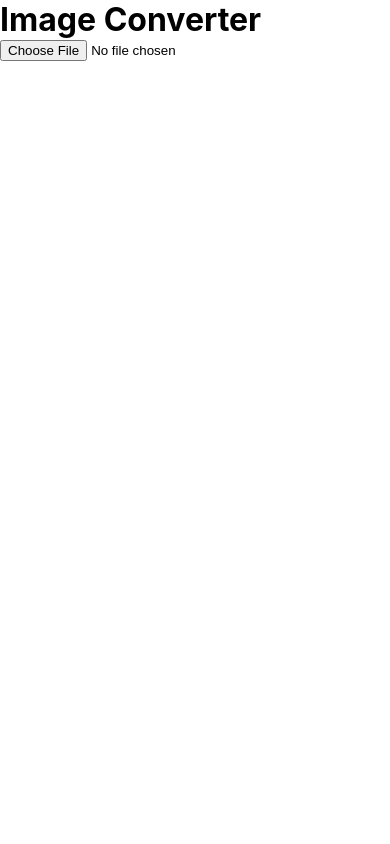
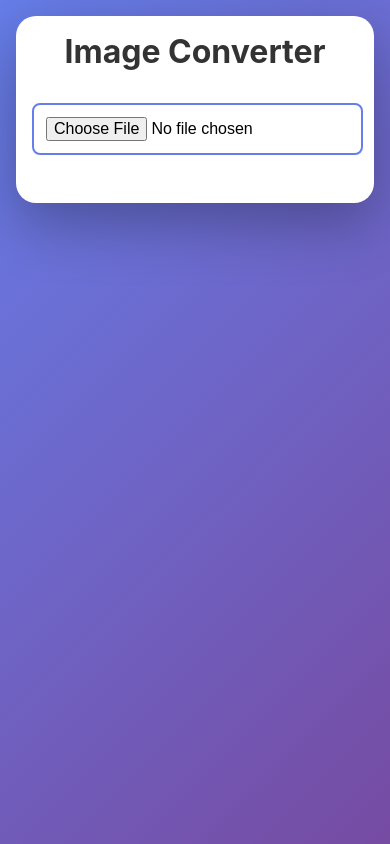
Before and after one commit to Vlx32/image-converter, a React (Vite) app in the folder client/: page / in a window 390 px wide. Built offline with nearby package versions, Linux system fonts and the light colour scheme.

Commit message:
Fix missing styles

```diff
--- a/client/src/App.css
+++ b/client/src/App.css
@@ -1,152 +1,186 @@
-.app-container {
-  min-height: 100vh;
-  background: linear-gradient(135deg, #667eea 0%, #764ba2 100%);
-  padding: 15px;
-  display: flex;
-  flex-direction: column;
+* {
+  margin: 0;
+  padding: 0;
+  box-sizing: border-box;
 }
 
-.app-header {
-  text-align: center;
-  color: white;
-  margin-bottom: 20px;
+body {
+  font-family: -apple-system, BlinkMacSystemFont, 'Segoe UI', 'Roboto', 'Oxygen',
+    'Ubuntu', 'Cantarell', 'Fira Sans', 'Droid Sans', 'Helvetica Neue',
+    sans-serif;
+  -webkit-font-smoothing: antialiased;
+  -moz-osx-font-smoothing: grayscale;
+  background: linear-gradient(135deg, #667eea 0%, #764ba2 100%);
+  min-height: 100vh;
+  padding: 2rem;
 }
 
-.app-header h1 {
-  font-size: 2rem;
-  margin-bottom: 8px;
-  font-weight: 700;
-}
-
-.subtitle {
-  font-size: 1rem;
-  opacity: 0.9;
-  margin: 0;
-}
-
-.privacy-notice {
-  font-size: 0.85rem;
-  opacity: 0.9;
-  margin-top: 8px;
-}
-
-.app-main {
-  max-width: 600px;
-  width: 100%;
+.container {
+  max-width: 1200px;
   margin: 0 auto;
   background: white;
-  padding: 25px;
-  border-radius: 16px;
+  border-radius: 20px;
+  padding: 2rem;
   box-shadow: 0 20px 60px rgba(0, 0, 0, 0.3);
 }
 
-.file-info {
-  margin: 15px 0;
-  padding: 15px;
-  background: #f8f9fa;
-  border-radius: 10px;
+h1 {
   text-align: center;
+  color: #333;
+  margin-bottom: 2rem;
+  font-size: 2.5rem;
 }
 
-.file-info h3 {
-  margin: 0 0 8px 0;
-  font-size: 0.9rem;
-  color: #666;
+.upload-section {
+  text-align: center;
+  margin-bottom: 2rem;
 }
 
-.file-name {
-  font-weight: 600;
-  color: #333;
-  margin: 5px 0;
-  word-break: break-all;
-  font-size: 0.95rem;
+input[type="file"] {
+  padding: 0.75rem;
+  font-size: 1rem;
+  border: 2px solid #667eea;
+  border-radius: 8px;
+  cursor: pointer;
 }
 
-.file-size {
-  color: #999;
-  font-size: 0.85rem;
-  margin: 5px 0;
+.controls {
+  display: flex;
+  flex-direction: column;
+  gap: 1.5rem;
+  margin-bottom: 2rem;
+  padding: 1.5rem;
+  background: #f8f9fa;
+  border-radius: 12px;
 }
 
-.convert-button {
-  width: 100%;
-  padding: 15px;
-  font-size: 1.1rem;
-  font-weight: 600;
-  background: linear-gradient(135deg, #667eea 0%, #764ba2 100%);
-  color: white;
-  border: none;
-  border-radius: 12px;
-  cursor: pointer;
-  transition: transform 0.2s, box-shadow 0.2s;
-  margin-top: 15px;
+.form-group {
+  display: flex;
+  flex-direction: column;
+  gap: 0.5rem;
 }
 
-.convert-button:hover:not(:disabled) {
-  transform: translateY(-2px);
-  box-shadow: 0 10px 25px rgba(102, 126, 234, 0.4);
+label {
+  font-weight: 600;
+  color: #555;
 }
 
-.convert-button:disabled {
+select {
+  padding: 0.75rem;
+  font-size: 1rem;
+  border: 2px solid #ddd;
+  border-radius: 8px;
+  cursor: pointer;
+  transition: border-color 0.3s;
+}
+
+select:hover:not(:disabled) {
+  border-color: #667eea;
+}
+
+select:disabled {
+  opacity: 0.6;
+  cursor: not-allowed;
+  background: #f0f0f0;
+}
+
+input[type="range"] {
+  width: 100%;
+  height: 8px;
+  border-radius: 5px;
+  background: #ddd;
+  outline: none;
+  cursor: pointer;
+}
+
+input[type="range"]:disabled {
   opacity: 0.6;
   cursor: not-allowed;
 }
 
-.convert-button.loading {
-  background: #ccc;
+input[type="range"]::-webkit-slider-thumb {
+  appearance: none;
+  width: 20px;
+  height: 20px;
+  border-radius: 50%;
+  background: #667eea;
+  cursor: pointer;
 }
 
-.error-message {
-  margin-top: 15px;
-  padding: 12px;
-  background: #fee;
-  border-left: 4px solid #f44;
-  border-radius: 8px;
-  color: #c33;
-  font-weight: 500;
-  font-size: 0.9rem;
+input[type="range"]::-moz-range-thumb {
+  width: 20px;
+  height: 20px;
+  border-radius: 50%;
+  background: #667eea;
+  cursor: pointer;
+  border: none;
 }
 
-.app-footer {
-  text-align: center;
-  padding: 20px;
+.convert-btn,
+.download-btn {
+  padding: 1rem 2rem;
+  font-size: 1.1rem;
+  font-weight: 600;
   color: white;
-  margin-top: auto;
-}
-
-.footer-link {
-  background: none;
-  border: none;
-  color: white;
-  text-decoration: underline;
-  cursor: pointer;
-  font-size: 0.85rem;
-  margin-bottom: 8px;
-  font-family: inherit;
-}
-
-.footer-link:hover {
-  opacity: 0.8;
-}
-
-.footer-text {
-  font-size: 0.8rem;
-  opacity: 0.7;
-  margin: 8px 0 0 0;
-}
-
-.back-button {
-  padding: 10px 20px;
-  background: #667eea;
-  color: white;
+  background: linear-gradient(135deg, #667eea 0%, #764ba2 100%);
   border: none;
   border-radius: 8px;
   cursor: pointer;
-  font-size: 1rem;
-  font-family: inherit;
-  margin-bottom: 15px;
+  transition: transform 0.2s, box-shadow 0.2s;
 }
 
-.back-button:hover {
-  background: #5568d3;
+.convert-btn:hover:not(:disabled),
+.download-btn:hover {
+  transform: translateY(-2px);
+  box-shadow: 0 5px 15px rgba(102, 126, 234, 0.4);
 }
+
+.convert-btn:disabled {
+  opacity: 0.6;
+  cursor: not-allowed;
+  transform: none;
+}
+
+.preview-section {
+  display: grid;
+  grid-template-columns: repeat(auto-fit, minmax(300px, 1fr));
+  gap: 2rem;
+  margin-top: 2rem;
+}
+
+.preview-box {
+  text-align: center;
+}
+
+.preview-box h3 {
+  margin-bottom: 1rem;
+  color: #555;
+}
+
+.preview-box img {
+  max-width: 100%;
+  border-radius: 12px;
+  box-shadow: 0 5px 15px rgba(0, 0, 0, 0.1);
+}
+
+.download-btn {
+  margin-top: 1rem;
+}
+
+@media (max-width: 768px) {
+  body {
+    padding: 1rem;
+  }
+
+  .container {
+    padding: 1rem;
+  }
+
+  h1 {
+    font-size: 2rem;
+  }
+
+  .preview-section {
+    grid-template-columns: 1fr;
+  }
+}
```
